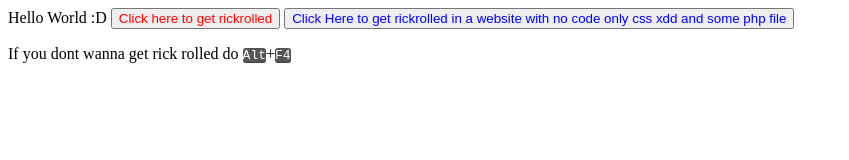
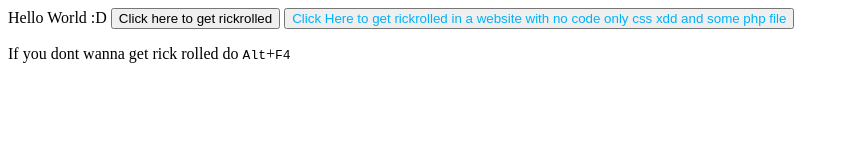
Before and after one commit to LeontKing2/SomeRickRollStuff, a plain HTML site: page index.html in a window 1280 px wide. Shown: the whole page, without its empty margins (0-849 px from the left). Drawn offline with Linux system fonts and the light colour scheme.

Commit message:
My visual studio code got messed up xdd

```diff
--- a/css/style.css
+++ b/css/style.css
@@ -1,13 +1,6 @@
-button {
-    color: red;
-
+#RickRollbtn {
+ color: red;
 }
 #NoCodeRRBtn {
-    color: blue;
+  color: rgb(0, 178, 248);
 }
-kbd {
-    color: #fff;
-    background-color: #555;
-    border-radius: 3px;
-    box-shadow: inset 0 -1px 0 rgb(0 0 0 / 25%);
-}
```
